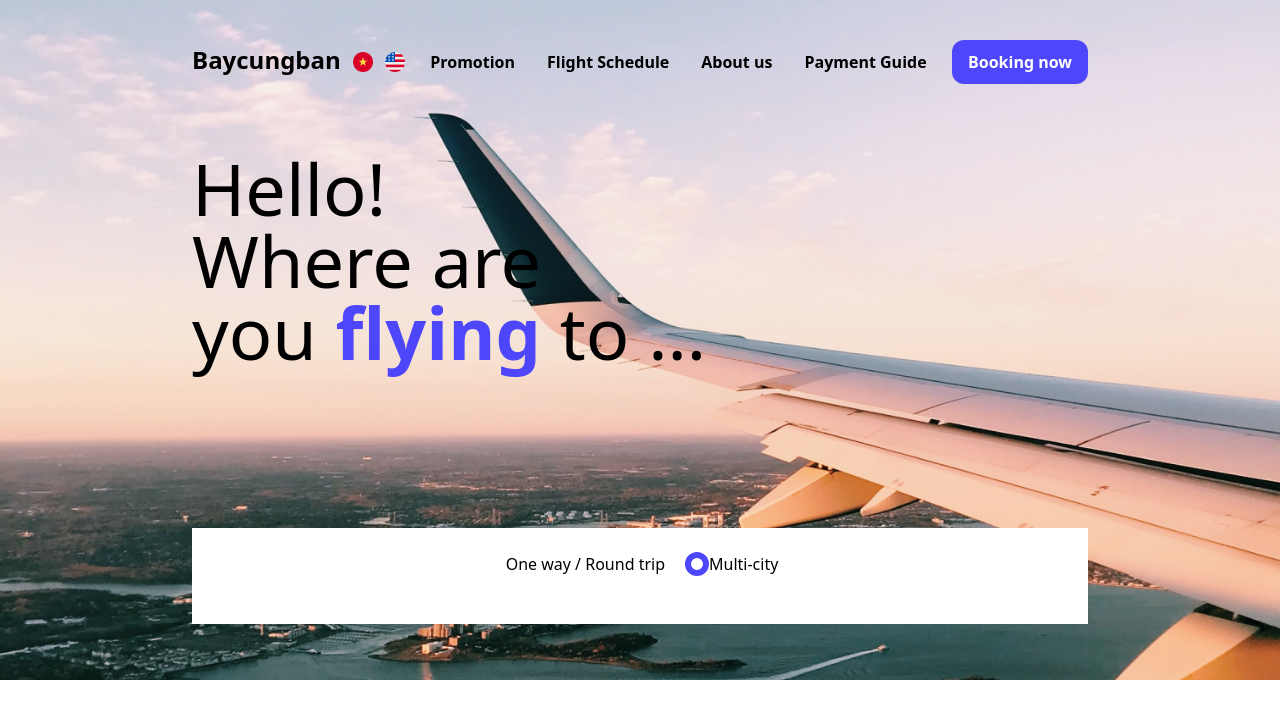
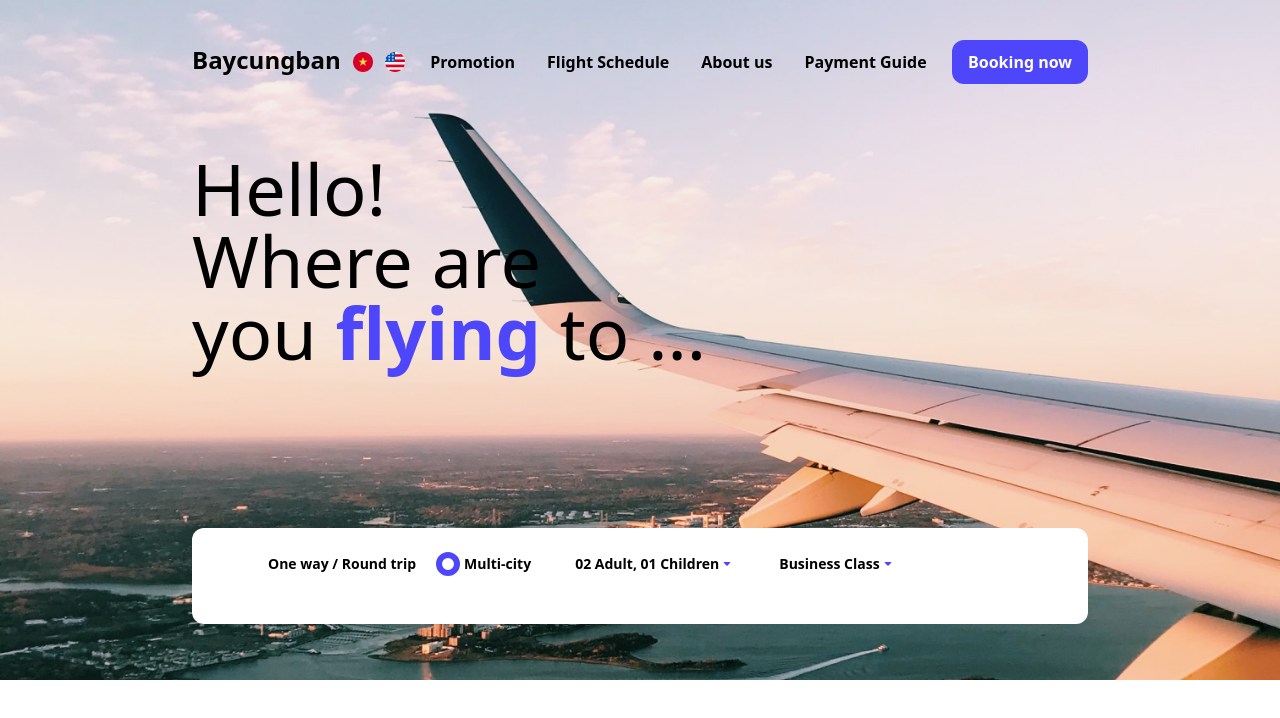
Before and after one commit to PhamTranHuy/baycungban, a React (Create React App) app: page / in a window 1280 px wide. Shown: the top 718 px of the page. Built offline with nearby package versions, Linux system fonts and the light colour scheme.

Commit message:
update SearchFlights styles

```diff
--- a/src/components/Home/SearchFlights/FlightTypesRadioForm/FlightTypesRadioForm.jsx
+++ b/src/components/Home/SearchFlights/FlightTypesRadioForm/FlightTypesRadioForm.jsx
@@ -11,10 +11,10 @@ const BUTTONS = [
 function FlightTypesRadioForm() {
     const [activeIndex, setActiveIndex] = useState(1);
     return (
-        <div className="flex-center">
+        <div className="flex-center mr-6">
             {BUTTONS.map((button, index) => (
-                <button key={index} className="flex-center mr-5" onClick={() => {setActiveIndex(index)}}>
-                    <div className="w-6 h-6 bg-white rounded-full" style={{
+                <button key={index} className="flex-center mr-5 font-bold" onClick={() => {setActiveIndex(index)}}>
+                    <div className="w-6 h-6 mr-1 bg-white rounded-full" style={{
                         border: activeIndex === index ? '6.5px solid #4D46FA' : ''
                     }} />
                     <div>{button.text}</div>
--- a/src/components/Home/SearchFlights/SearchFlights.jsx
+++ b/src/components/Home/SearchFlights/SearchFlights.jsx
@@ -2,9 +2,18 @@ import FlightTypesRadioForm from "./FlightTypesRadioForm/FlightTypesRadioForm"
 
 function SearchFlights() {
     return (
-        <div className="mt-40 px-12 pt-6 pb-12 bg-white">
-            <div>
+        <div className="mt-40 px-12 pt-6 pb-12 bg-white rounded-xl">
+            <div className="flex items-center text-sm font-bold whitespace-pre">
                 <FlightTypesRadioForm />
+                <div className="mr-12 flex">
+                    <span>02</span> Adult,
+                    <span> 01</span> Children
+                    <img className="ml-1" src={process.env.PUBLIC_URL + '/assets/home/down-arrow-svg.svg'} alt="" />
+                </div>
+                <div className="flex">
+                    <p>Business Class</p>
+                    <img className="ml-1" src={process.env.PUBLIC_URL + '/assets/home/down-arrow-svg.svg'} alt="" />
+                </div>
             </div>
         </div>
     )
```
Also changed, not shown: public/assets/home/down-arrow-svg.svg (added).
